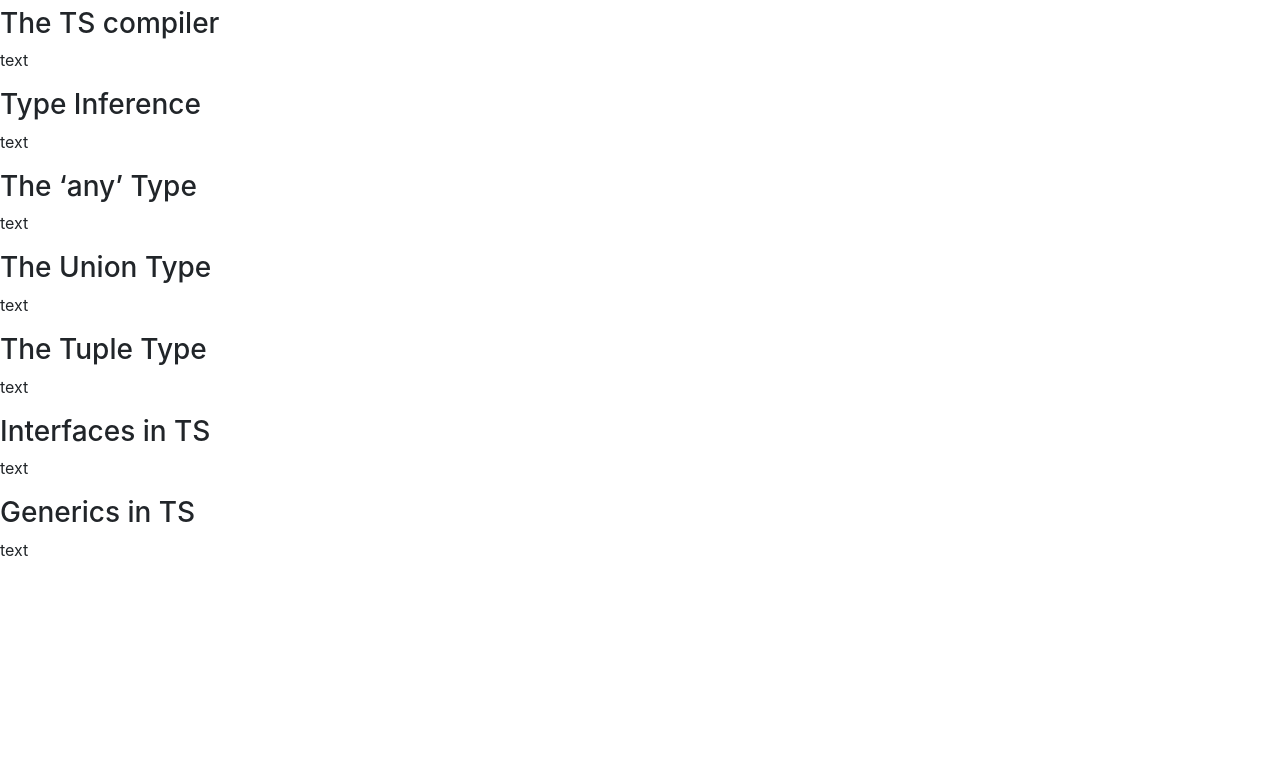
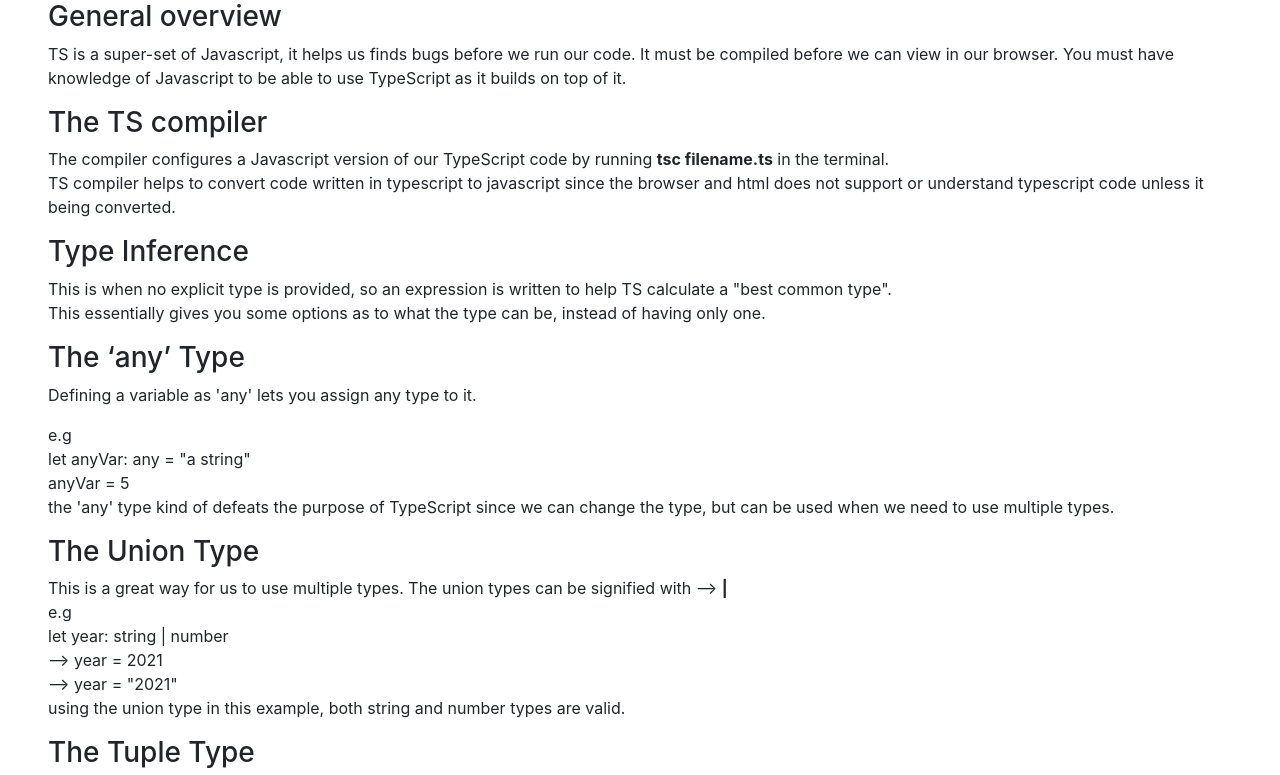
Before and after one commit to annoinspace/EPICODE-typescript-demo, a plain HTML site: page index.html in a window 1280 px wide. Shown: the part 131-906 px from the top of the page. Before the commit the page ends 800 px from the top, so only its background shows below. Drawn offline with nearby package versions, Linux system fonts and the light colour scheme.

Commit message:
notes updated

```diff
--- a/index.html
+++ b/index.html
@@ -10,42 +10,121 @@
       integrity="sha384-xOolHFLEh07PJGoPkLv1IbcEPTNtaed2xpHsD9ESMhqIYd0nLMwNLD69Npy4HI+N"
       crossorigin="anonymous"
     />
-    <title>Document</title>
+    <title>TypeScript Intro Notes</title>
   </head>
   <body>
-    <div>
-      <h1>TypeScript Intro</h1>
+    <div class="m-5">
+      <h1 class="mb-3 display-4">TypeScript Intro Notes</h1>
       <div>
         <h3>General overview</h3>
-        <p>text</p>
+        <p>
+          TS is a super-set of Javascript, it helps us finds bugs before we run
+          our code. It must be compiled before we can view in our browser. You
+          must have knowledge of Javascript to be able to use TypeScript as it
+          builds on top of it.
+        </p>
       </div>
       <div>
         <h3>The TS compiler</h3>
-        <p>text</p>
+        <p>
+          The compiler configures a Javascript version of our TypeScript code by
+          running <strong>tsc filename.ts</strong> in the terminal.
+          <br />
+          TS compiler helps to convert code written in typescript to javascript
+          since the browser and html does not support or understand typescript
+          code unless it being converted.
+        </p>
       </div>
       <div>
         <h3>Type Inference</h3>
-        <p>text</p>
+        <p>
+          This is when no explicit type is provided, so an expression is written
+          to help TS calculate a "best common type".
+          <br />
+          This essentially gives you some options as to what the type can be,
+          instead of having only one.
+        </p>
       </div>
       <div>
         <h3>The ‘any’ Type</h3>
-        <p>text</p>
+        <p>Defining a variable as 'any' lets you assign any type to it.</p>
+        <p>
+          e.g
+          <br />
+          let anyVar: any = "a string"
+          <br />
+          anyVar = 5
+          <br />
+          the 'any' type kind of defeats the purpose of TypeScript since we can
+          change the type, but can be used when we need to use multiple types.
+        </p>
       </div>
       <div>
         <h3>The Union Type</h3>
-        <p>text</p>
+        <p>
+          This is a great way for us to use multiple types. The union types can
+          be signified with --> <strong>|</strong>
+          <br />
+          e.g
+          <br />
+          let year: string | number
+          <br />
+          --> year = 2021
+          <br />
+          --> year = "2021"
+          <br />
+          using the union type in this example, both string and number types are
+          valid.
+        </p>
       </div>
       <div>
         <h3>The Tuple Type</h3>
-        <p>text</p>
+        <p>
+          Tuples are used within arrays, when you want specific types to be
+          present in specific spots. If you define these spots, they must be
+          filled.
+          <br />
+          e.g
+          <br />
+          let arrTuple: [string, number] = ["a string, 5"]
+          <br />
+          arrTuple: ["a",4] <-- follows the correct order of types
+          <br />
+          In this array, we will always have a string as the first element, and
+          number as the second
+        </p>
       </div>
       <div>
         <h3>Interfaces in TS</h3>
-        <p>text</p>
+        <p>
+          Interfaces enforce a certain structure of an object, this furthers our
+          attempts in keeping code clean.
+          <br />
+          <br />
+          e.g
+          <br />
+          (we define an interface first with <strong>interface</strong>)
+          <br />
+          interface PersonInterface {
+          <br />
+          age: number; <br />name: string }
+          <br />
+          <br />
+          (now using the interface <strong>interface</strong>) <br />let
+          aneesah: PersonInterface = {
+          <br />
+          age: 23; <br />name: "Aneesah" }
+        </p>
       </div>
       <div>
         <h3>Generics in TS</h3>
-        <p>text</p>
+        <p>
+          Generics are used in instances where you don't know what type
+          something is going to be. <br />
+          Usually < T > is used in this case, but the T can be replaced with
+          anything else. The < T > acts as a placeholder.
+          <br />
+        </p>
       </div>
     </div>
     <script src="./index.js"></script>
```
